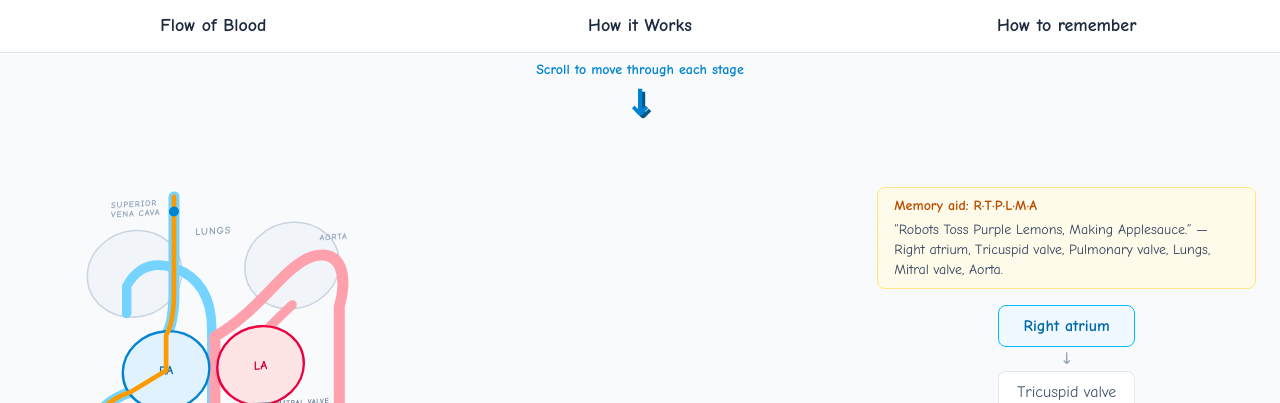
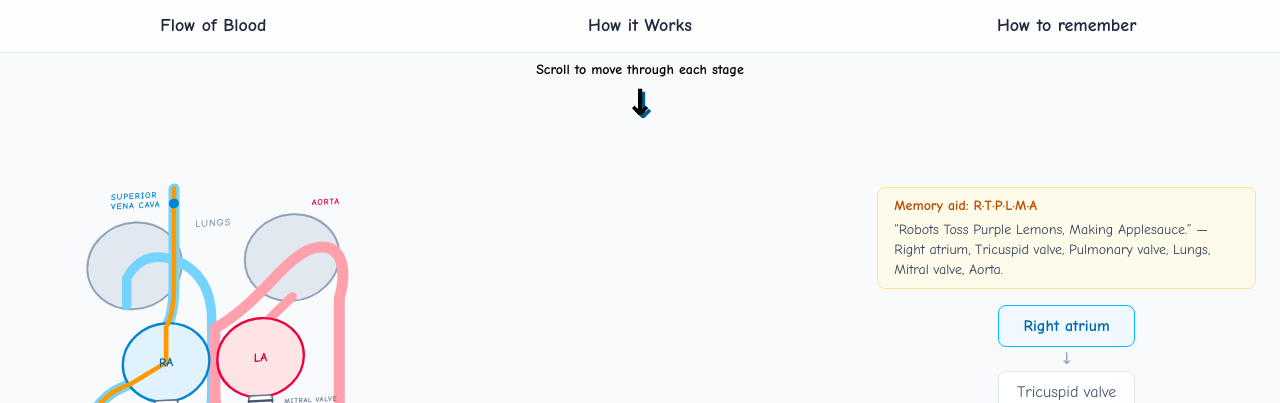
Before and after one commit to comp4020-agentic-coding-studio/comp4020-ass1-p-venkatram, a website built with Vite: page index.html in a window 1280 px wide. Shown: the top 403 px of the page. Built offline with nearby package versions, Linux system fonts and the light colour scheme.

Commit message:
Remove outline experiment, fix chamber labels hidden behind active flow lines
Draw RA/LA/RV/LV text after the flow-path groups so the amber highlight
never overlaps a chamber's label; also colour SVC/IVC/Aorta labels to
match their vessel, darken lung outlines, and tighten diagram padding
now that the background outline image is gone.

```diff
--- a/index.html
+++ b/index.html
@@ -27,7 +27,7 @@
           id="diagram"
           data-testid="diagram"
           data-active-stage="1"
-          class="relative flex h-[45vh] items-center justify-center overflow-hidden lg:h-full"
+          class="relative flex h-[45vh] items-center justify-center overflow-hidden pb-6 lg:h-full lg:pb-4"
         >
           <svg
             viewBox="0 -12 420 584"
@@ -40,8 +40,8 @@
 
             <g transform="skewY(-3)" stroke-linecap="round" stroke-linejoin="round">
               <!-- lungs -->
-              <ellipse cx="110" cy="95" rx="60" ry="55" class="fill-slate-100 stroke-slate-300" stroke-width="2" />
-              <ellipse cx="310" cy="95" rx="60" ry="55" class="fill-slate-100 stroke-slate-300" stroke-width="2" />
+              <ellipse cx="110" cy="95" rx="60" ry="55" class="fill-slate-200 stroke-slate-400" stroke-width="2.5" />
+              <ellipse cx="310" cy="95" rx="60" ry="55" class="fill-slate-200 stroke-slate-400" stroke-width="2.5" />
               <text x="210" y="50" text-anchor="middle" class="fill-slate-400 text-[13px] font-semibold uppercase tracking-widest">
                 Lungs
               </text>
@@ -68,16 +68,12 @@
 
               <!-- chambers -->
               <ellipse id="ra-chamber" cx="150" cy="220" rx="55" ry="50" class="fill-sky-100 stroke-sky-600" stroke-width="3" />
-              <text x="150" y="225" text-anchor="middle" class="fill-sky-700 text-base font-bold">RA</text>
 
               <ellipse id="la-chamber" cx="270" cy="220" rx="55" ry="50" class="fill-rose-100 stroke-rose-600" stroke-width="3" />
-              <text x="270" y="225" text-anchor="middle" class="fill-rose-700 text-base font-bold">LA</text>
 
               <ellipse id="rv-chamber" cx="150" cy="385" rx="65" ry="80" class="fill-sky-200 stroke-sky-700" stroke-width="3" />
-              <text x="150" y="390" text-anchor="middle" class="fill-sky-800 text-base font-bold">RV</text>
 
               <ellipse cx="270" cy="395" rx="72" ry="88" class="fill-rose-200 stroke-rose-700" stroke-width="3" />
-              <text x="270" y="400" text-anchor="middle" class="fill-rose-800 text-base font-bold">LV</text>
 
               <!-- valves: plain rect looks closed; two hinged flaps lie flat over it
                    at rest and swing open while the chamber behind them contracts -->
@@ -97,7 +93,7 @@
                 <line id="mitral-flap-left" x1="255" y1="275" x2="270" y2="275" class="valve-flap" style="transform-origin: 255px 275px" />
                 <line id="mitral-flap-right" x1="285" y1="275" x2="270" y2="275" class="valve-flap" style="transform-origin: 285px 275px" />
               </g>
-              <text x="290" y="272" class="fill-slate-500 text-[9px] font-semibold uppercase tracking-widest">Mitral valve</text>
+              <text x="300" y="280" class="fill-slate-500 text-[9px] font-semibold uppercase tracking-widest">Mitral valve</text>
 
               <g id="pulmonary-valve">
                 <rect x="177" y="305" width="26" height="14" rx="4" class="fill-white stroke-slate-500" stroke-width="2" />
@@ -112,7 +108,7 @@
               </g>
 
               <!-- labels -->
-              <text x="80" y="10" class="fill-slate-400 text-[11px] font-semibold uppercase tracking-widest">
+              <text x="80" y="10" class="fill-sky-600 text-[11px] font-semibold uppercase tracking-widest">
                 <tspan x="80" dy="0">Superior</tspan>
                 <tspan x="80" dy="12">vena cava</tspan>
               </text>
@@ -120,7 +116,7 @@
                 <tspan x="5" dy="0">Inferior</tspan>
                 <tspan x="5" dy="12">vena cava</tspan>
               </text>
-              <text x="345" y="65" class="fill-slate-400 text-[11px] font-semibold uppercase tracking-widest">Aorta</text>
+              <text x="335" y="30" class="fill-rose-600 text-[11px] font-semibold uppercase tracking-widest">Aorta</text>
 
               <!-- flow routes: hidden until their stage is active -->
               <g id="flow-1" class="flow-path" data-color="sky">
@@ -184,6 +180,13 @@
                 <circle class="blood-cell fill-rose-600" r="6" />
                 <circle class="blood-cell fill-rose-600" r="6" />
               </g>
+
+              <!-- chamber labels: drawn last so they stay readable on top of the
+                   active flow path, which terminates at each chamber's centre -->
+              <text x="150" y="225" text-anchor="middle" class="fill-sky-700 text-base font-bold">RA</text>
+              <text x="270" y="225" text-anchor="middle" class="fill-rose-700 text-base font-bold">LA</text>
+              <text x="150" y="390" text-anchor="middle" class="fill-sky-800 text-base font-bold">RV</text>
+              <text x="270" y="400" text-anchor="middle" class="fill-rose-800 text-base font-bold">LV</text>
             </g>
           </svg>
 
@@ -202,7 +205,7 @@
       <section aria-labelledby="heading-how-it-works" class="lg:col-start-2">
         <h2 id="heading-how-it-works" class="px-6 pt-8 text-lg font-bold text-slate-800 lg:sr-only">How it Works</h2>
 
-        <p class="flex flex-col items-center gap-1 bg-slate-50 px-6 py-3 text-sm font-bold text-sky-600 lg:sticky lg:top-12 lg:z-10">
+        <p class="flex flex-col items-center gap-1 bg-slate-50 px-6 py-3 text-sm font-bold text-black lg:sticky lg:top-12 lg:z-10">
           <span>Scroll to move through each stage</span>
           <span aria-hidden="true" class="scroll-hint-arrow text-4xl [text-shadow:3px_3px_0_var(--color-sky-800)]">↓</span>
         </p>
```
